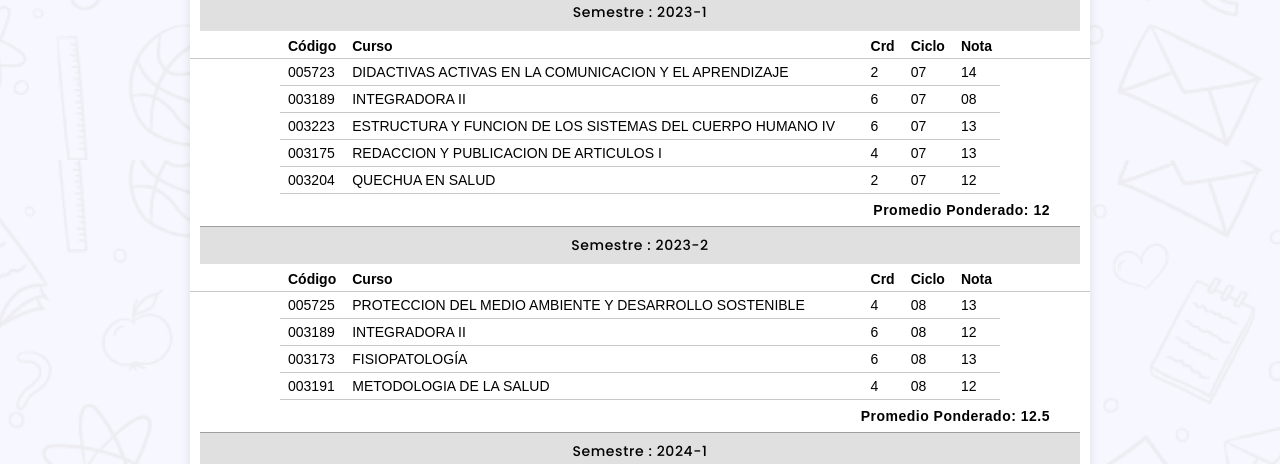
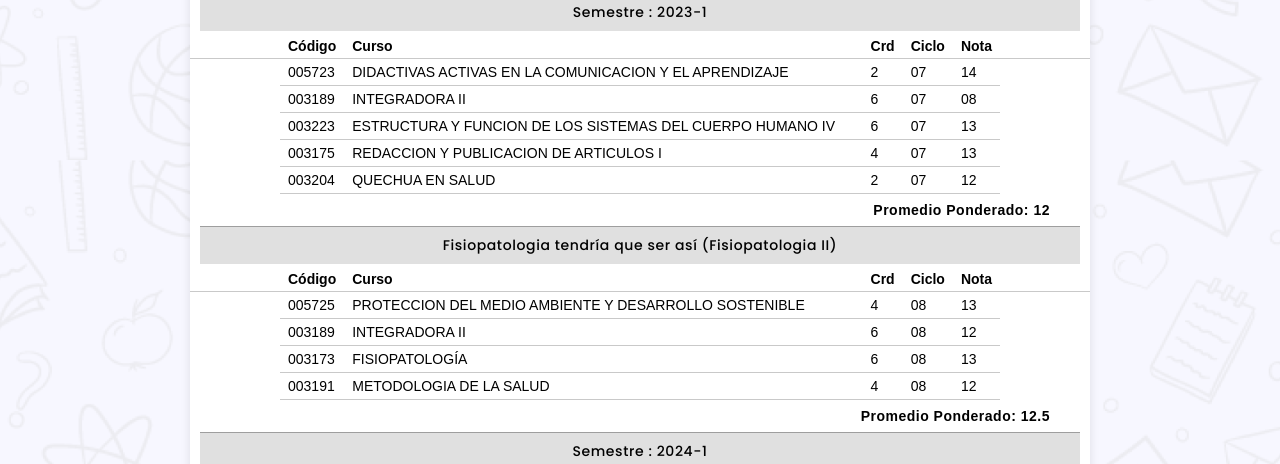
Before and after one commit to DominickPortella/UPSJB, a Django app: template Ejecutable/templates/record_academico.html in a window 1280 px wide. Shown: the part 2240-2704 px from the top of the page. Run offline with Django 5.2, Linux system fonts and the light colour scheme; the template is opened without the code that fills it, so the values that code supplies are empty.

Commit message:
cambio semestre

```diff
--- a/Ejecutable/templates/record_academico.html
+++ b/Ejecutable/templates/record_academico.html
@@ -584,7 +584,7 @@
             <span>Promedio Ponderado: 12</span>
           </div>
 
-          <div class="semester-header">Semestre : 2023-2</div>
+          <div class="semester-header">Fisiopatologia tendría que ser así (Fisiopatologia II)</div>
           <table>
             <thead>
               <tr>
```
